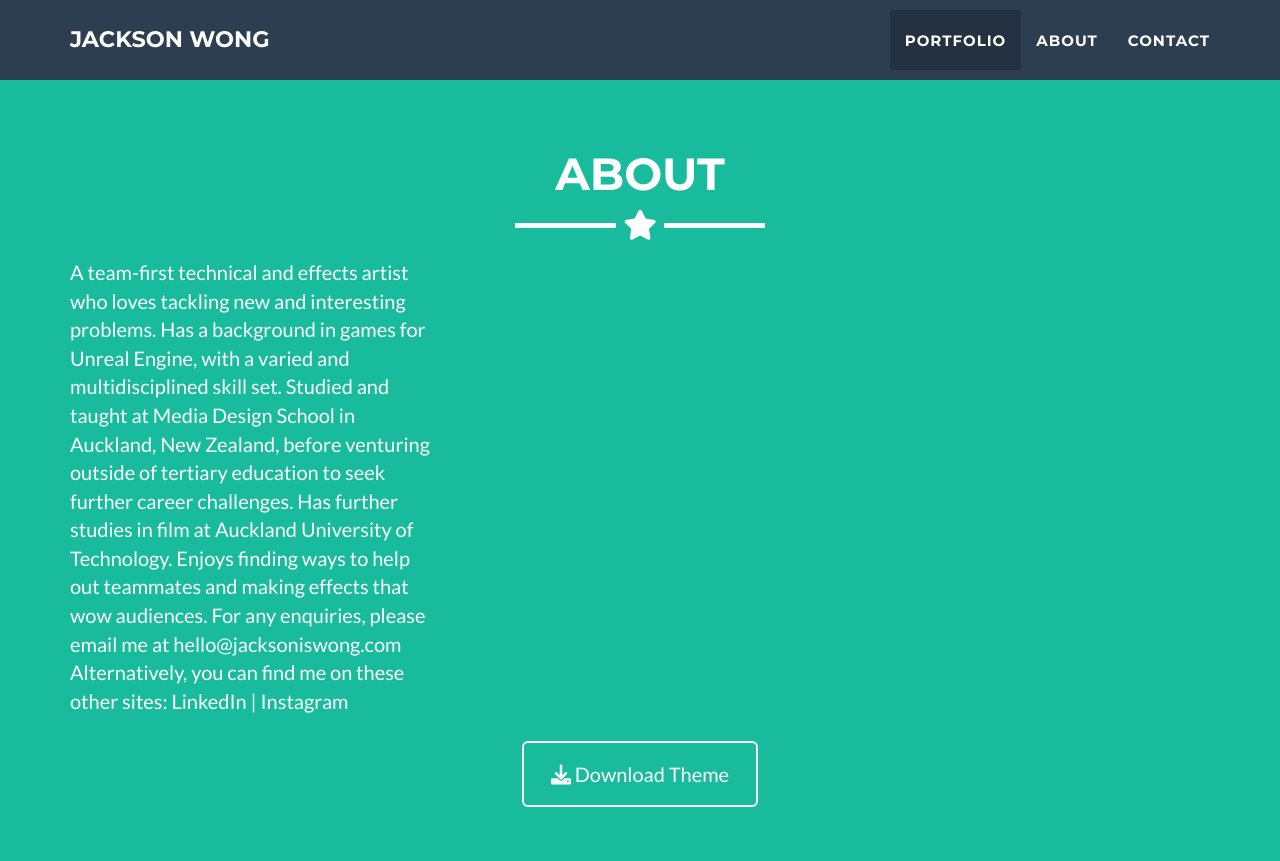
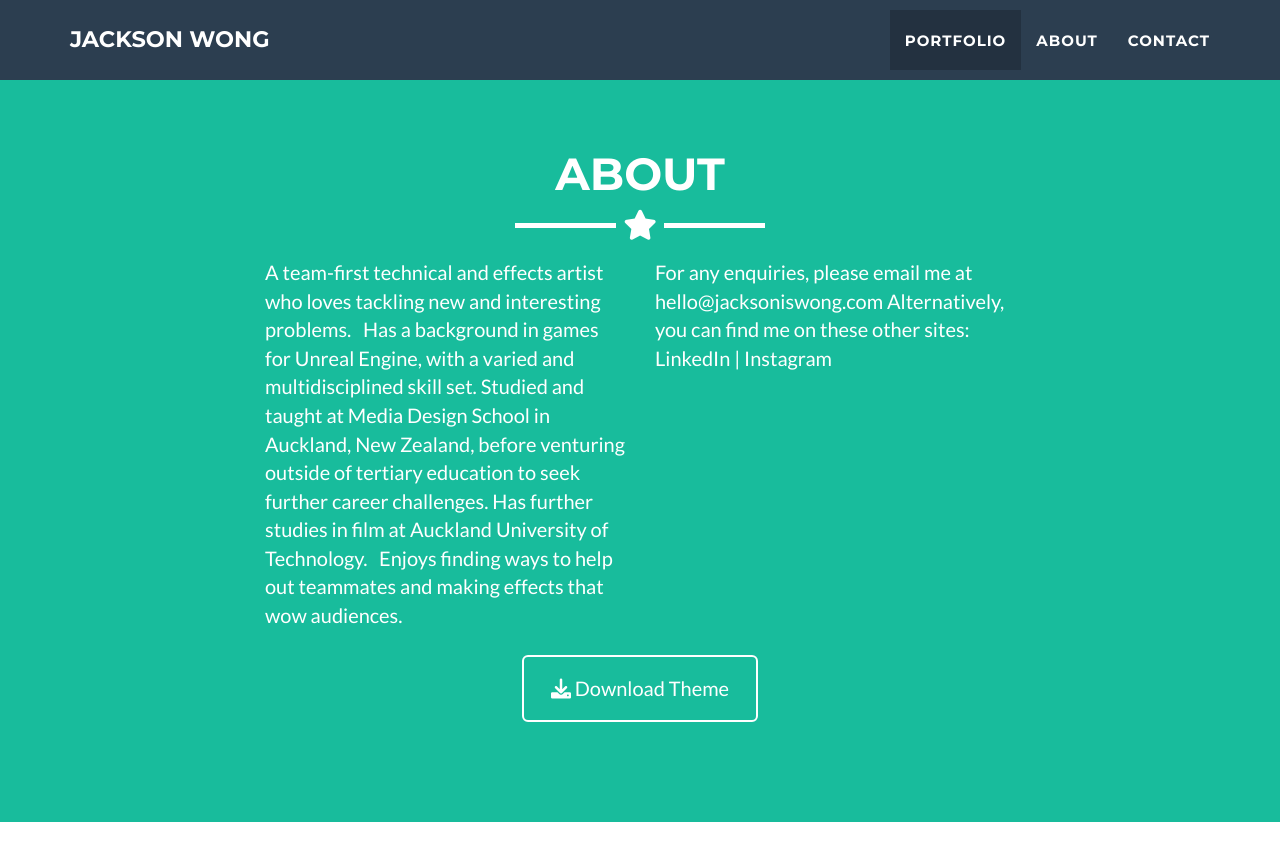
Before and after one commit to jacksoniswong/jacksoniswong.github.io, a Jekyll site: the page built from _posts/2014-07-18-project-1.markdown, in a window 1280 px wide and 900 px high, scrolled down 1623 px. Shown: the top 861 px of the window. Built offline with Jekyll 4.4.1, drawn with Linux system fonts in a browser that asks for light colours.

Commit message:
Update about.html

```diff
--- a/_includes/about.html
+++ b/_includes/about.html
@@ -8,23 +8,22 @@
       </div>
     </div>
     <div class="row">
-      <div class="col-lg-4"><!-- col-lg-offset-2"> -->
+      <div class="col-lg-4 col-lg-offset-2">
         <p>A team-first technical and effects artist who loves tackling new and interesting problems.
+          &nbsp;
 
         Has a background in games for Unreal Engine, with a varied and multidisciplined skill set. Studied and taught at Media Design School in Auckland, New Zealand, before venturing outside of tertiary education to seek further career challenges. Has further studies in film at Auckland University of Technology.
+        &nbsp;
 
         Enjoys finding ways to help out teammates and making effects that wow audiences.
 
-        For any enquiries, please email me at hello@jacksoniswong.com
-
-        Alternatively, you can find me on these other sites:
-
+       </p>
+      </div>
+      <div class="col-lg-4">
+        <p> For any enquiries, please email me at hello@jacksoniswong.com
+          Alternatively, you can find me on these other sites:
         LinkedIn | Instagram</p>
       </div>
-      <!-- <div class="col-lg-4">
-        <p>Whether you're a student looking to showcase your work, a professional looking to attract clients, or
-          a graphic artist looking to share your projects, this template is the perfect starting point! </p> -->
-      <!-- </div> -->
       <div class="col-lg-8 col-lg-offset-2 text-center">
         <a href="https://github.com/jeromelachaud/freelancer-theme" class="btn btn-lg btn-outline">
           <i class="fa fa-download"></i> Download Theme
```
